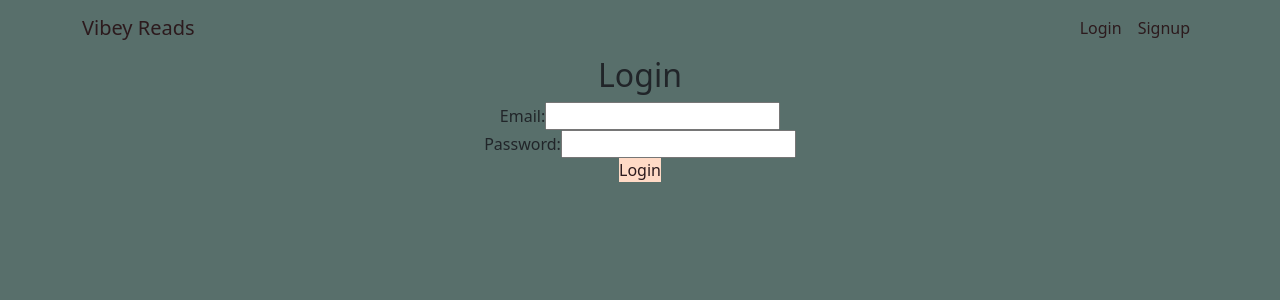
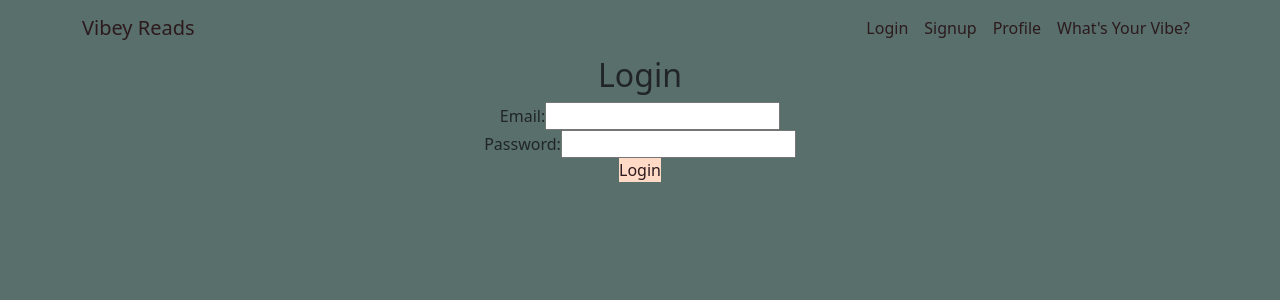
Before and after one commit to mollyhoward319/vibey-reads, a React (Vite) app in the folder client/: page / in a window 1280 px wide. Shown: the top 300 px of the page. Built offline with nearby package versions, Linux system fonts and the light colour scheme.

Commit message:
added vibes route to nav bar

```diff
--- a/client/src/components/NavBar.jsx
+++ b/client/src/components/NavBar.jsx
@@ -3,7 +3,8 @@
 
 import Container from "react-bootstrap/Container";
 import Nav from "react-bootstrap/Nav";
-import Navbar from "react-bootstrap/Navbar";
+import Navbar from "react-bootstrap/Navbar"
+
 
 function NavBar() {
   return (
@@ -15,6 +16,8 @@ function NavBar() {
           <Nav className="ms-auto">
             <Nav.Link href="/login">Login</Nav.Link>
             <Nav.Link href="/signup">Signup</Nav.Link>
+            <Nav.Link href="/profile">Profile</Nav.Link>
+            <Nav.Link href="/create-vibes">What's Your Vibe?</Nav.Link>
           </Nav>
         </Navbar.Collapse>
       </Container>
```
